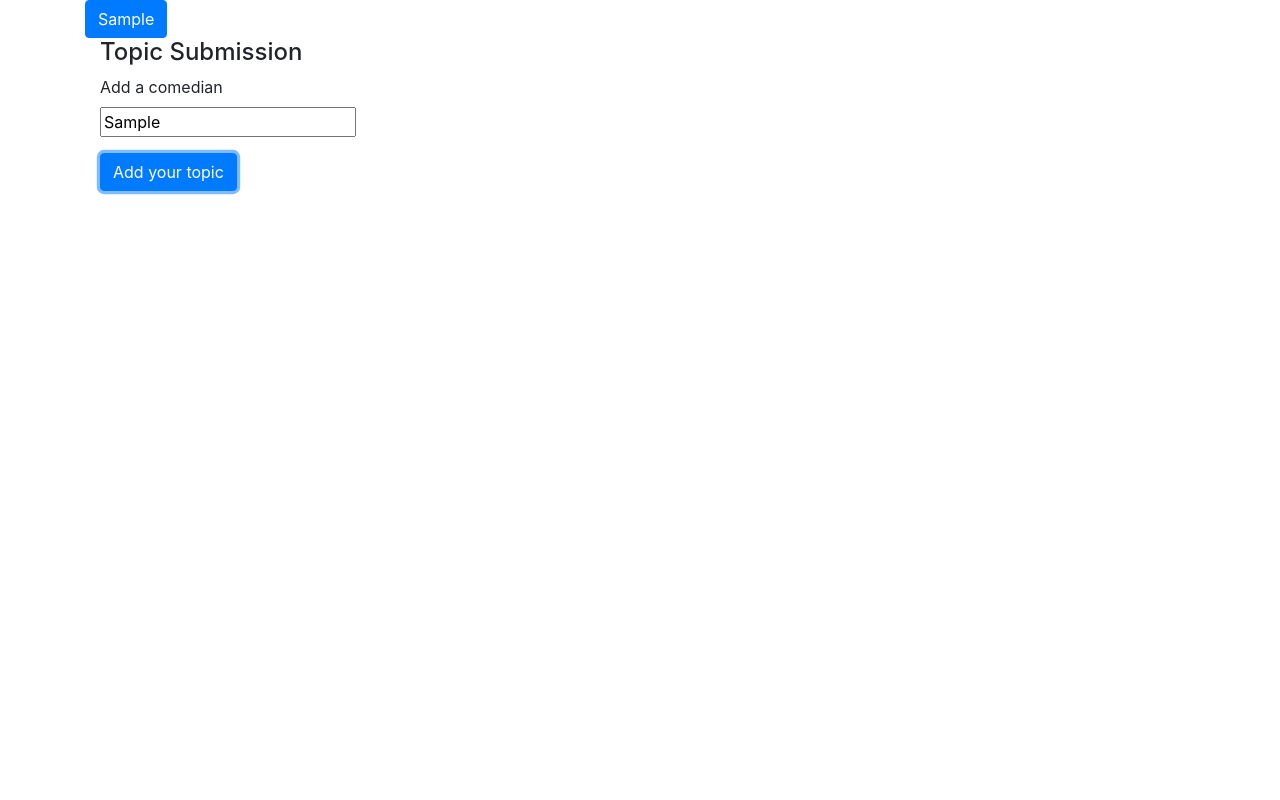
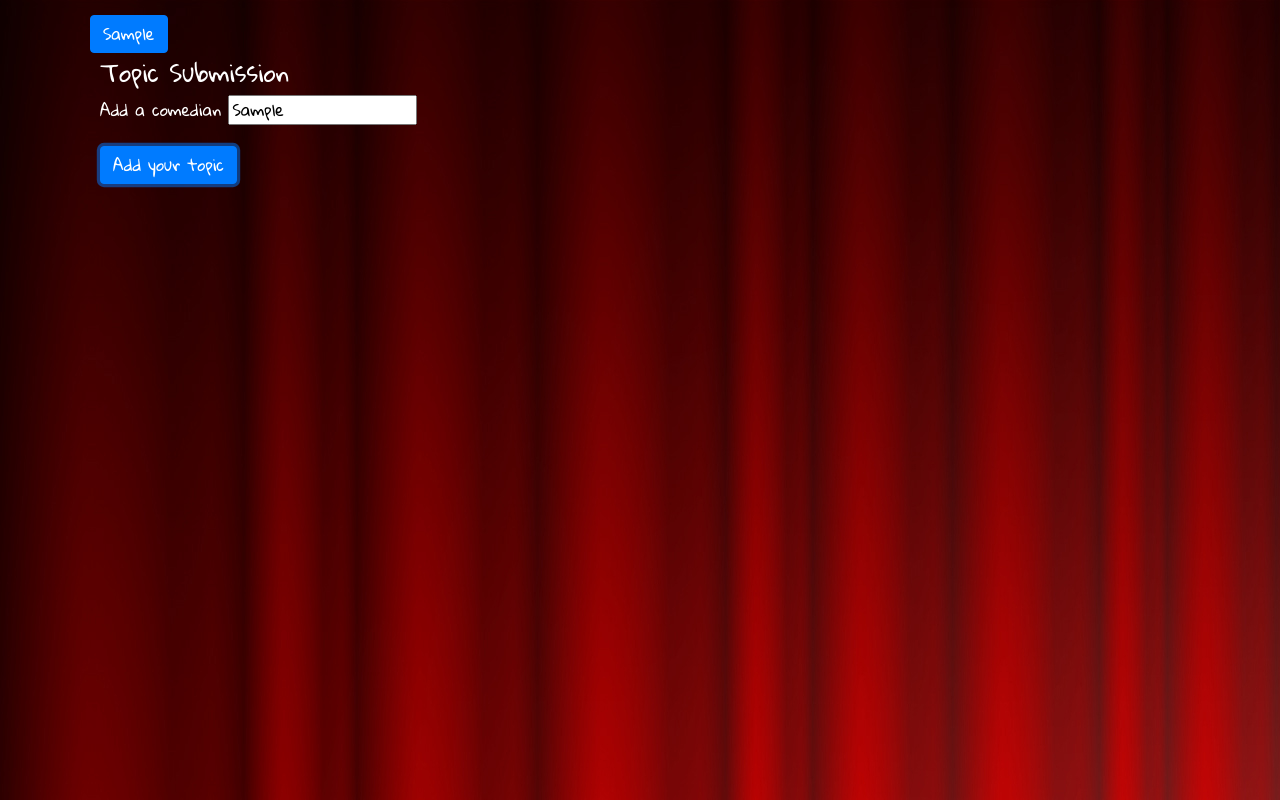
Before and after one commit to mhidalgo83/GiphyAPI, a plain HTML site: page index.html in a window 1280 px wide. Both pictures are taken after typing "Sample" into the empty fields and a click on the input "Add your topic". Drawn offline with nearby package versions, Linux system fonts and the light colour scheme.

Commit message:
added styling

```diff
--- a/assets/css/style.css
+++ b/assets/css/style.css
@@ -0,0 +1,5 @@
+body {
+    margin: 10px;
+    color: white;
+    font-family: 'Gloria Hallelujah', cursive;
+}
--- a/assets/js/app.js
+++ b/assets/js/app.js
@@ -10,6 +10,7 @@ $(document).ready(function () {
             gifButton.addClass("topic");
             gifButton.addClass("btn btn-primary")
             gifButton.attr("data-name", topics[i]);
+            gifButton.attr("style", "margin: 5px");
             gifButton.text(topics[i]);
             $("#gifButton").append(gifButton);
         }
@@ -57,13 +58,21 @@ $(document).ready(function () {
 
                         // Stores rating in a variable...
                         var rating = results[i].rating;
+                        var title = results[i].title;
+                        console.log(title);
 
                         // Creates div for gifs...
                         var gifDiv = $("<div>").addClass("gifDiv");
+                        gifDiv.attr("style", "float: left");
 
                         // Creates p for rating
                         var gifRating = $("<p>").text("Rating: " + rating);
                         gifDiv.append(gifRating);
+
+                        // Creates a p tag for title...
+                        var gifTitle = $("<p>").text("Title: " + title);
+                        gifTitle.attr("style", "padding: 5px");
+                        gifDiv.append(gifTitle);
 
                         // Topic gif
                         var topicImage = $("<img>");
@@ -71,6 +80,7 @@ $(document).ready(function () {
                         topicImage.attr("data-still", results[i].images.fixed_height_small_still.url);
                         topicImage.attr("data-animate", results[i].images.fixed_height_small.url);
                         topicImage.attr("data-state", "still");
+                        topicImage.attr("style", "padding: 5px");
                         topicImage.addClass("image");
 
                         //Appends all images to html...
--- a/index.html
+++ b/index.html
@@ -3,20 +3,21 @@
 
 <head>
     <link rel="stylesheet" type="text/css" media="screen" href="assets/css/reset.css" />
+    <link href="https://fonts.googleapis.com/css?family=Gloria+Hallelujah" rel="stylesheet">
     <link rel="stylesheet" href="https://stackpath.bootstrapcdn.com/bootstrap/4.1.1/css/bootstrap.min.css" integrity="sha384-WskhaSGFgHYWDcbwN70/dfYBj47jz9qbsMId/iRN3ewGhXQFZCSftd1LZCfmhktB"
         crossorigin="anonymous">
     <link rel="stylesheet" type="text/css" media="screen" href="assets/css/style.css">
+    <title>Fun with GIFs</title>
 
 </head>
 
-<body>
-    <!-- Header  -->
+<body background="Red-Curtain-Background.jpg">
     <!-- Buttons  -->
     <div id="gifButton" class="container">
     </div>
     <div class="container">
         <!-- Topic Form  -->
-        <div class="col-xs-3 col-sm-3 col-md-3 col-lg-3">
+        <div class="col-xs-9 col-sm-9 col-md-9 col-lg-9">
             <form id="gifform" role="form">
                 <h2>
                     <legend>Topic Submission</legend>
@@ -27,7 +28,7 @@
                 </div>
                 <input id="addGif" type="submit" value="Add your topic" class="btn btn-primary">
             </form>
-            <div class="col-xs-3 col-sm-3 col-md-3 col-lg-3">
+            <div class="row">
                 <!-- Gifs  -->
                 <div id="gifView"></div>
             </div>
```
Also changed, not shown: Red-Curtain-Background.jpg (added).
